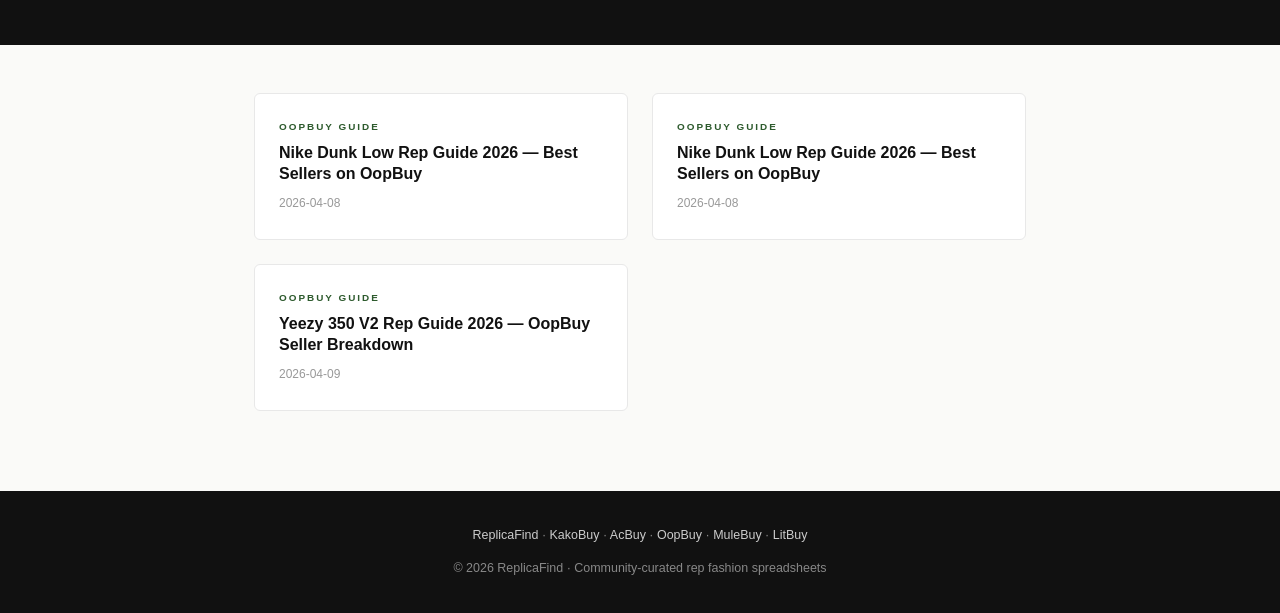
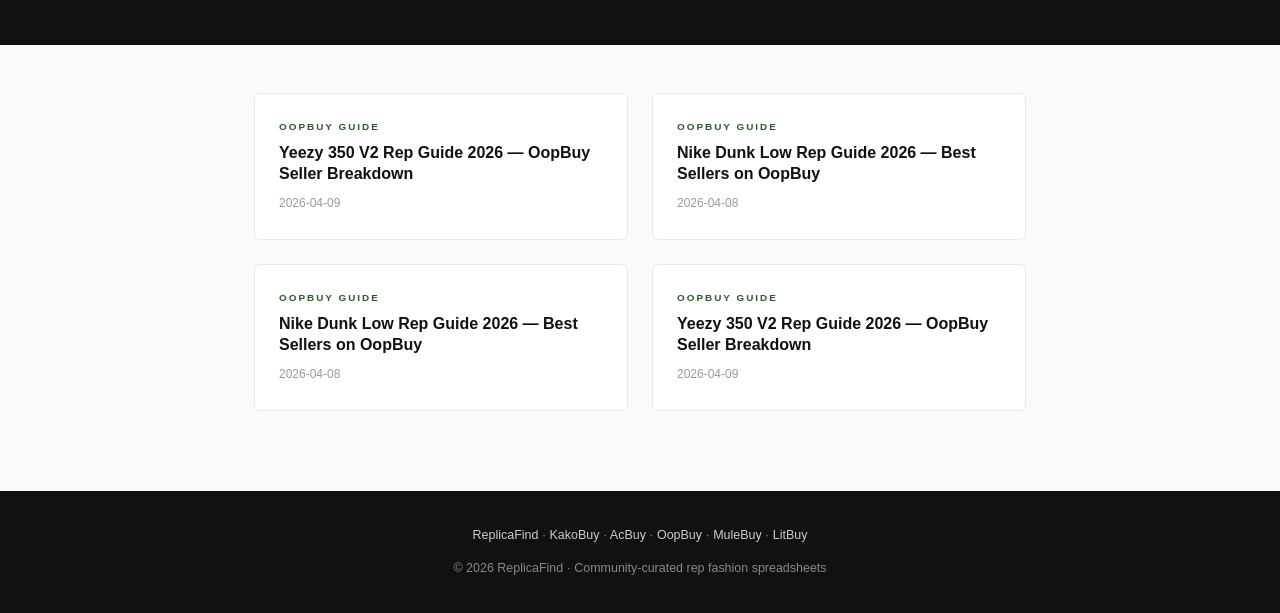
Before and after one commit to replicafinds/oopbuy-spreadsheet, a plain HTML site: page blog/index.html in a window 1280 px wide. Shown: the part 199-812 px from the top of the page. Drawn offline with Linux system fonts and the light colour scheme.

Commit message:
Update blog index: add yeezy-350-v2-rep-oopbuy-guide

```diff
--- a/blog/index.html
+++ b/blog/index.html
@@ -42,6 +42,11 @@
 </div>
 <div class="page-wrap">
   <div class="post-grid">
+    <a class="post-card" href="yeezy-350-v2-rep-oopbuy-guide.html">
+      <div class="post-tag">OopBuy Guide</div>
+      <div class="post-title">Yeezy 350 V2 Rep Guide 2026 — OopBuy Seller Breakdown</div>
+      <div class="post-meta">2026-04-09</div>
+    </a>
     <a class="post-card" href="nike-dunk-low-rep-guide-oopbuy.html">
       <div class="post-tag">OopBuy Guide</div>
       <div class="post-title">Nike Dunk Low Rep Guide 2026 — Best Sellers on OopBuy</div>
```
